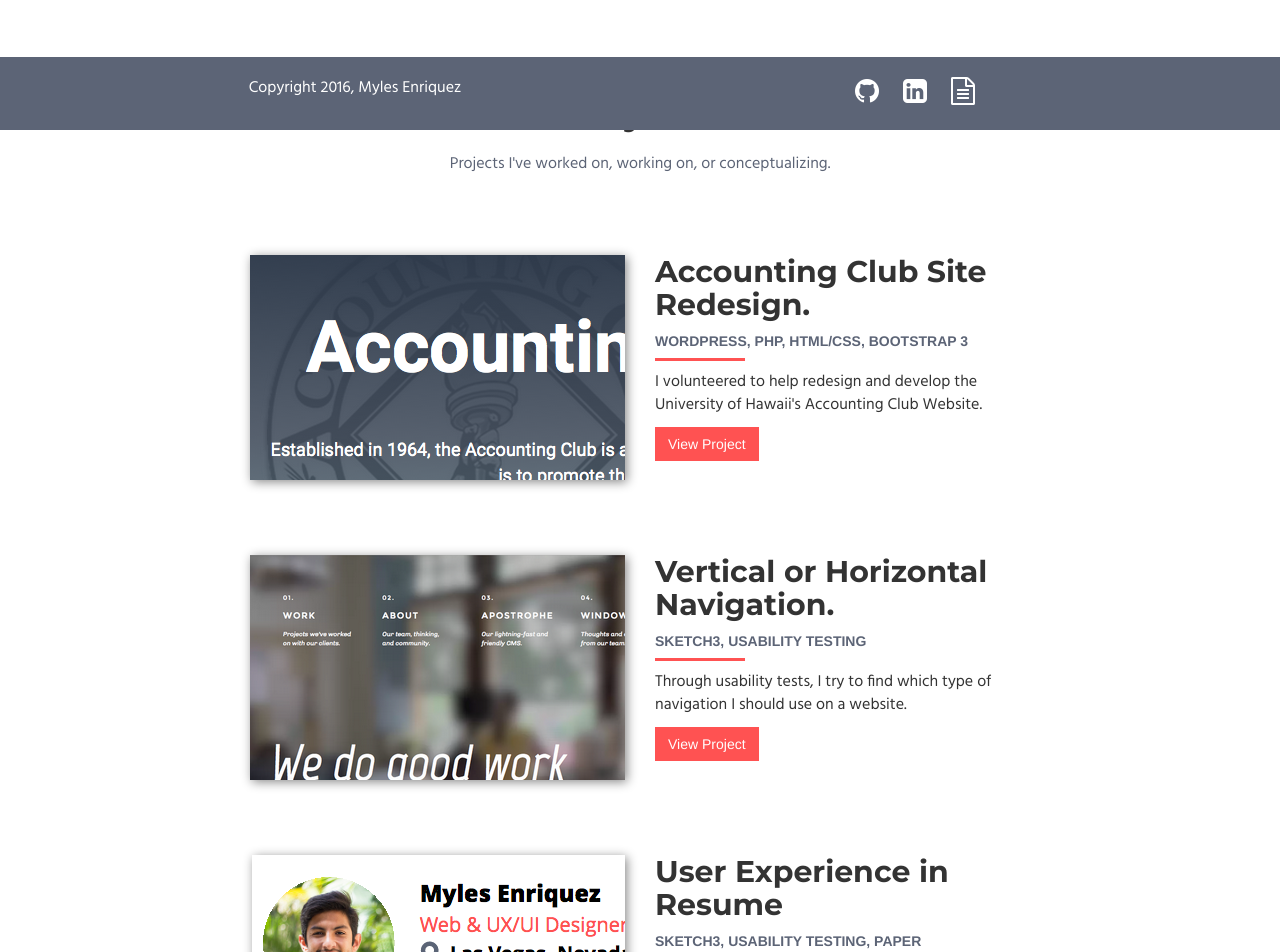
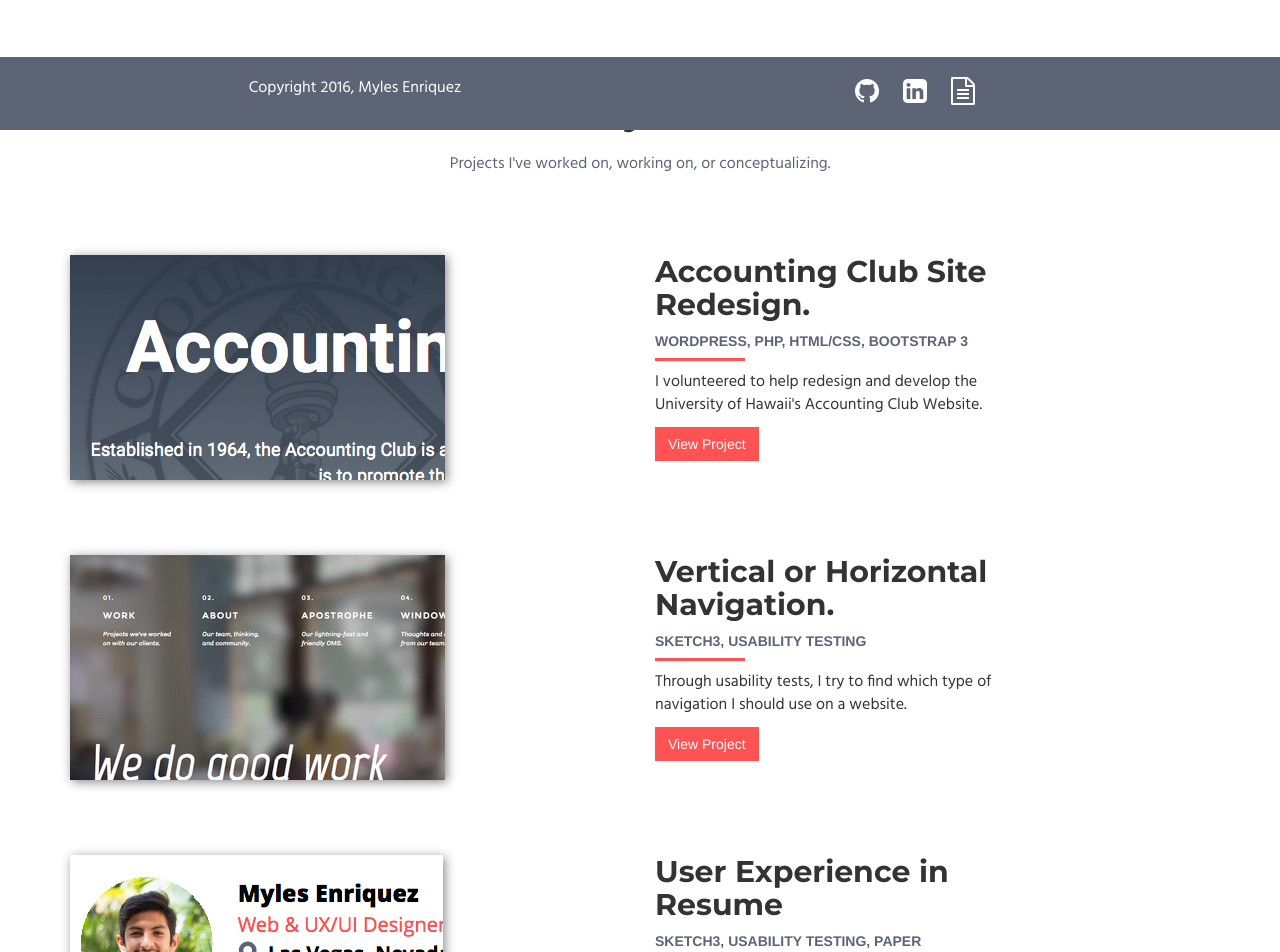
Before and after one commit to torleif-nielsen/enriquezm.github.io, a Jekyll site: the page built from index.html, in a window 1280 px wide. Shown: the part 770-1722 px from the top of the page. Built offline with Jekyll 4.4.1, drawn with Linux system fonts in a browser that asks for light colours; nearby versions of some CDN libraries; library files that are not in the unit come from our copies.

```diff
--- a/index.html
+++ b/index.html
@@ -31,8 +31,8 @@
       {% for post in site.categories['projects'] | limit: 3 %}
       <div class="project-block">
         <div class="row">
-          <div class="col-xs-12 col-md-6 text-right">
-            <img src="{{ post.image }}" alt="{{ post.title }}" />
+          <div class="col-xs-12 col-md-6 text-center">
+            <img class="img-responsive" src="{{ post.image }}" alt="{{ post.title }}" />
           </div>
           <div class="col-xs-12 col-md-4">
             <h2>{{ post.title }}</h2>
```
